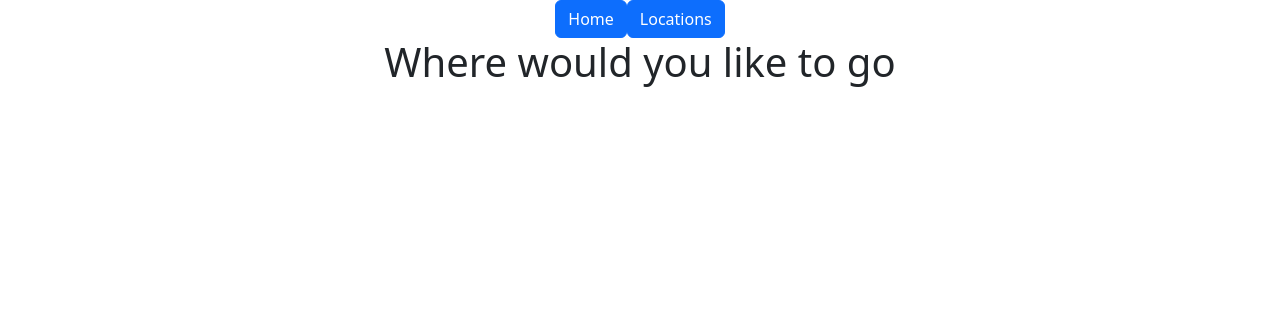
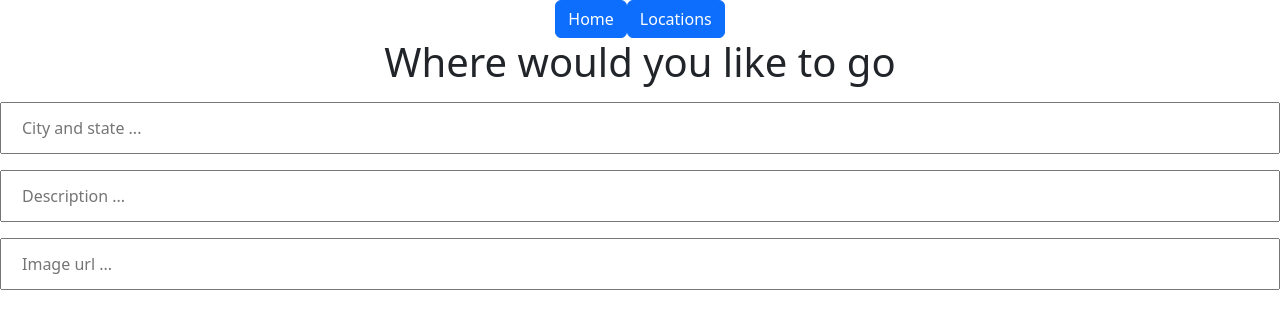
Before and after one commit to joshtho/proect-phase-3-frontend, a React (Create React App) app: page /locations/add in a window 1280 px wide. Shown: the top 328 px of the page. Built offline with nearby package versions, Linux system fonts and the light colour scheme; no server answers.

Commit message:
set state for AddLocation and make onChange funcitons for each input

```diff
--- a/src/App.js
+++ b/src/App.js
@@ -22,7 +22,7 @@ function App() {
     .then(r => r.json())
     .then(lodgings => setLodgings(lodgings))
   }, [])
-
+  console.log(locations)
   return (
     <div className="App">
       <Router>
--- a/src/components/locations/AddLocation.jsx
+++ b/src/components/locations/AddLocation.jsx
@@ -1,10 +1,35 @@
-import React from 'react'
+import React, { useState } from 'react'
 
 function AddLocation() {
-  return (
-    <div>
-        <h1>Where would you like to go</h1>
-    </div>
+  const [locationData, setLocationData] = useState({
+    name: "",
+    description: "",
+    image: ""
+  })
+    return (
+        <div>
+            <h1>Where would you like to go</h1>
+            <input
+            type="text"
+            placeholder='City and state ...'
+            value={locationData.name}
+            onChange={(e) => setLocationData({...locationData, name: e.target.value})}
+            />
+            <input
+            type="text"
+            placeholder='Description ...'
+            value={locationData.description}
+            onChange={(e) => setLocationData({...locationData, description: e.target.value})}
+            />
+            <input
+            type="text"
+            placeholder='Image url ...'
+            value={locationData.image}
+            onChange={(e) => setLocationData({...locationData, image: e.target.value})}
+            />
+
+
+        </div>
   )
 }
 
--- a/src/index.css
+++ b/src/index.css
@@ -12,6 +12,13 @@ code {
     monospace;
 }
 
+input[type=text] {
+  width: 100%;
+  padding: 12px 20px;
+  margin: 8px 0;
+  box-sizing: border-box;
+}
+
 /* img {
   width: 200px
 } */
```
